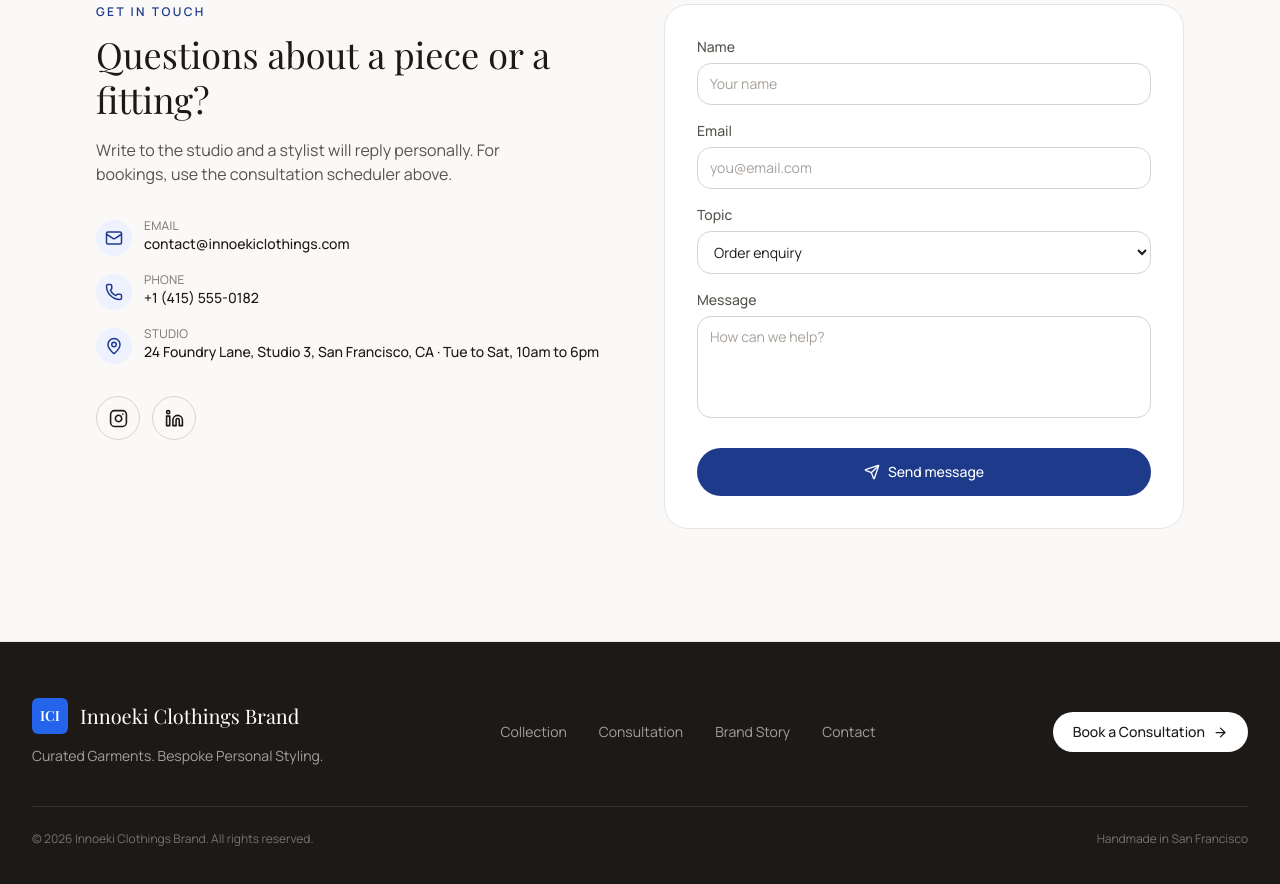
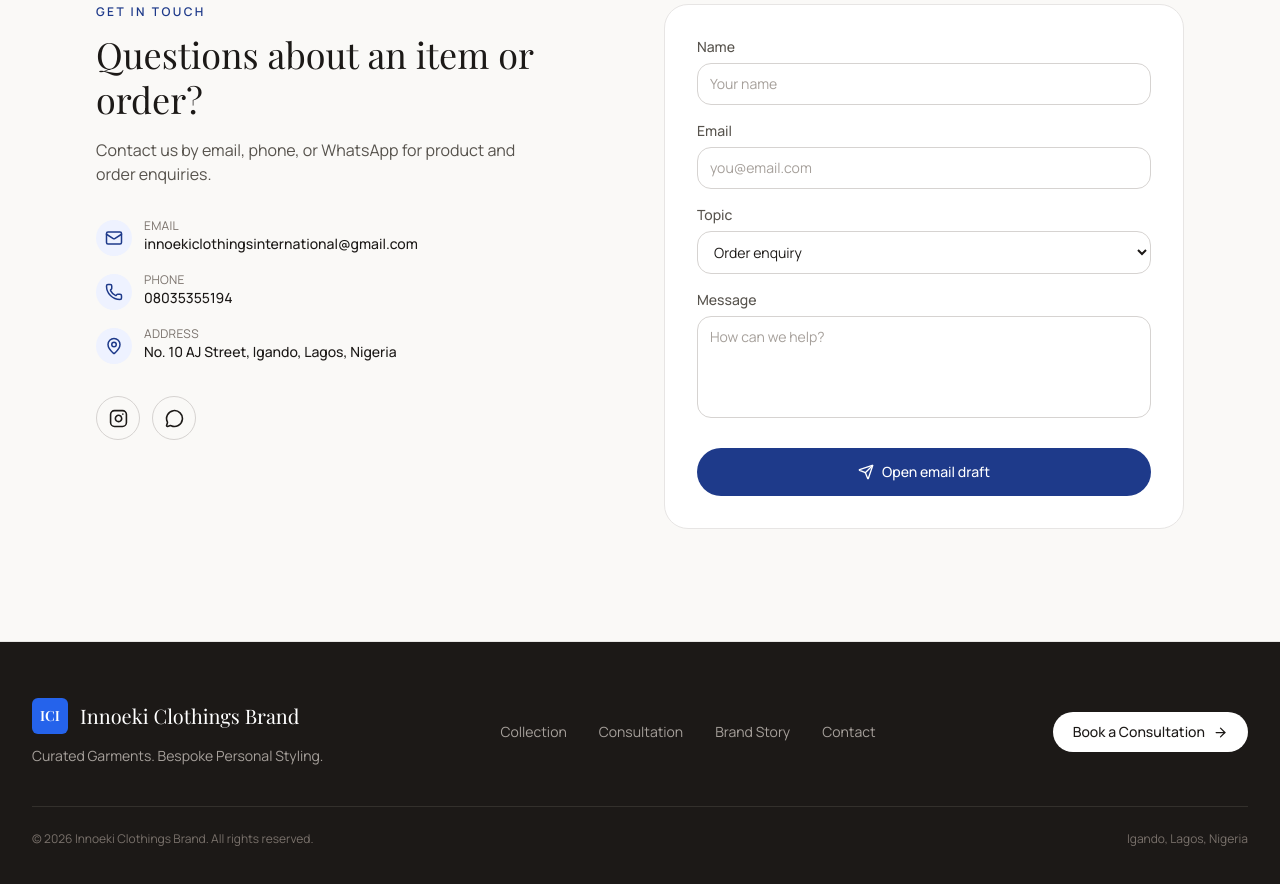
Before and after one commit to kokonwa/innoeki-clothings, a React (Vite) app: page / in a window 1280 px wide. Shown: the part 6080-6964 px from the top of the page. Built offline with nearby package versions, Linux system fonts and the light colour scheme; a web font is replaced by a local one.

Commit message:
Update Innoeki contact details and social links

```diff
--- a/src/components/BrandProfileAndContact.tsx
+++ b/src/components/BrandProfileAndContact.tsx
@@ -6,7 +6,7 @@ import {
   Phone,
   MapPin,
   Instagram,
-  Linkedin,
+  MessageCircle,
   Send,
   ArrowRight,
 } from "lucide-react";
@@ -28,8 +28,9 @@ export default function BrandProfileAndContact() {
       toast.error("Please add your name, a valid email, and a short message.");
       return;
     }
-    toast.success("Message sent — we reply within one business day.");
-    setForm({ name: "", email: "", topic: TOPICS[0], message: "" });
+    const subject = encodeURIComponent(form.topic);
+    const body = encodeURIComponent(`Name: ${form.name}\nEmail: ${form.email}\n\n${form.message}`);
+    window.location.href = `mailto:${BRAND.email}?subject=${subject}&body=${body}`;
   };
 
   return (
@@ -95,25 +96,24 @@ export default function BrandProfileAndContact() {
                 Get in touch
               </p>
               <h2 className="mt-3 font-serif text-4xl leading-tight text-ink">
-                Questions about a piece or a fitting?
+                Questions about an item or order?
               </h2>
               <p className="mt-4 max-w-md text-stone-600">
-                Write to the studio and a stylist will reply personally. For
-                bookings, use the consultation scheduler above.
+                Contact us by email, phone, or WhatsApp for product and order enquiries.
               </p>
 
               <div className="mt-8 space-y-4">
                 <ContactRow icon={<Mail size={18} />} label="Email" value={BRAND.email} href={`mailto:${BRAND.email}`} />
-                <ContactRow icon={<Phone size={18} />} label="Phone" value={BRAND.phone} href={`tel:${BRAND.phone.replace(/[^+\d]/g, "")}`} />
-                <ContactRow icon={<MapPin size={18} />} label="Studio" value={`${BRAND.address} · ${BRAND.hours}`} />
+                <ContactRow icon={<Phone size={18} />} label="Phone" value={BRAND.phone} href={BRAND.phoneHref} />
+                <ContactRow icon={<MapPin size={18} />} label="Address" value={BRAND.address} />
               </div>
 
               <div className="mt-8 flex items-center gap-3">
                 <a href={BRAND.instagram} aria-label="Instagram" className="flex h-11 w-11 items-center justify-center rounded-full border border-stone-300 text-ink transition hover:border-cobalt hover:text-cobalt">
                   <Instagram size={19} />
                 </a>
-                <a href={BRAND.pinterest} aria-label="LinkedIn" className="flex h-11 w-11 items-center justify-center rounded-full border border-stone-300 text-ink transition hover:border-cobalt hover:text-cobalt">
-                  <Linkedin size={19} />
+                <a href={BRAND.whatsapp} aria-label="WhatsApp" className="flex h-11 w-11 items-center justify-center rounded-full border border-stone-300 text-ink transition hover:border-cobalt hover:text-cobalt">
+                  <MessageCircle size={19} />
                 </a>
               </div>
             </div>
@@ -165,7 +165,7 @@ export default function BrandProfileAndContact() {
                 type="submit"
                 className="mt-6 flex w-full items-center justify-center gap-2 rounded-full bg-cobalt px-6 py-3.5 text-sm font-medium text-white transition hover:bg-cobalt-bright active:scale-[0.98]"
               >
-                <Send size={16} /> Send message
+                <Send size={16} /> Open email draft
               </button>
             </form>
           </div>
@@ -251,7 +251,7 @@ function Footer() {
         </div>
         <div className="mt-10 flex flex-col items-center justify-between gap-2 border-t border-stone-700/60 pt-6 text-xs text-stone-500 sm:flex-row">
           <p>&copy; {new Date().getFullYear()} {BRAND.name}. All rights reserved.</p>
-          <p>Handmade in San Francisco</p>
+          <p>Igando, Lagos, Nigeria</p>
         </div>
       </div>
     </footer>
--- a/src/data/mockData.ts
+++ b/src/data/mockData.ts
@@ -79,12 +79,13 @@ export const BRAND = {
   shortName: "Innoeki Clothings",
   monogram: "ICI",
   tagline: "Curated Garments. Bespoke Personal Styling.",
-  email: "contact@innoekiclothings.com",
-  phone: "+1 (415) 555-0182",
-  address: "24 Foundry Lane, Studio 3, San Francisco, CA",
+  email: "innoekiclothingsinternational@gmail.com",
+  phone: "08035355194",
+  phoneHref: "tel:+2348035355194",
+  address: "No. 10 AJ Street, Igando, Lagos, Nigeria",
   hours: "Tue to Sat, 10am to 6pm",
-  instagram: "https://instagram.com",
-  pinterest: "https://pinterest.com",
+  instagram: "https://www.instagram.com/innoekiclothingintl2022?cplk=NmllN3c0bXJqdTQx",
+  whatsapp: "https://wa.link/o9ejsl",
   lookbook: "#collection",
 };
 
```
